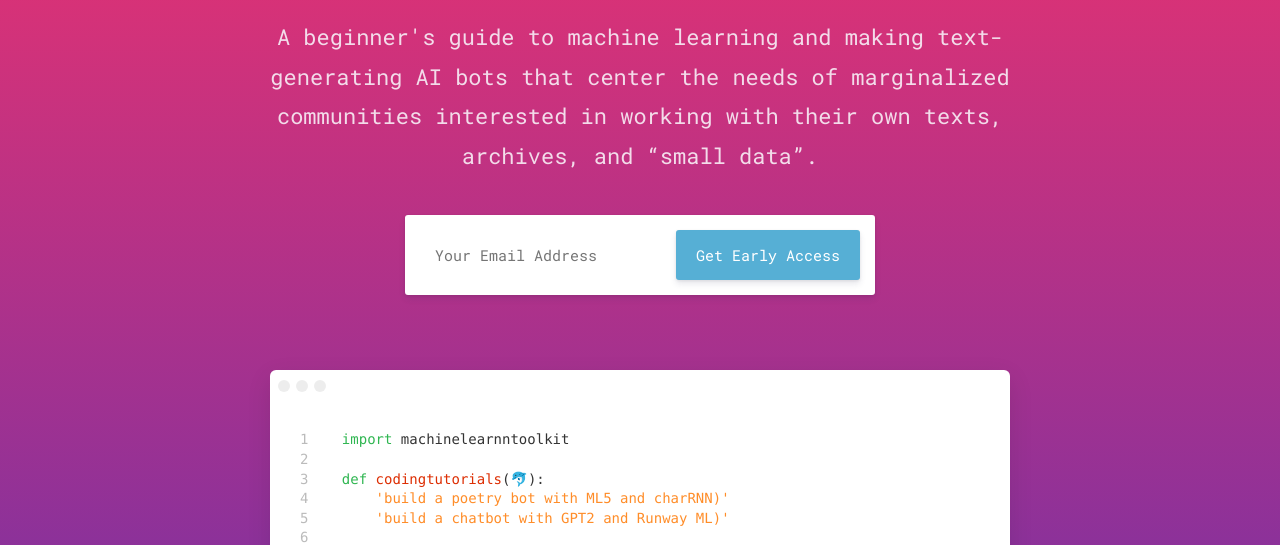
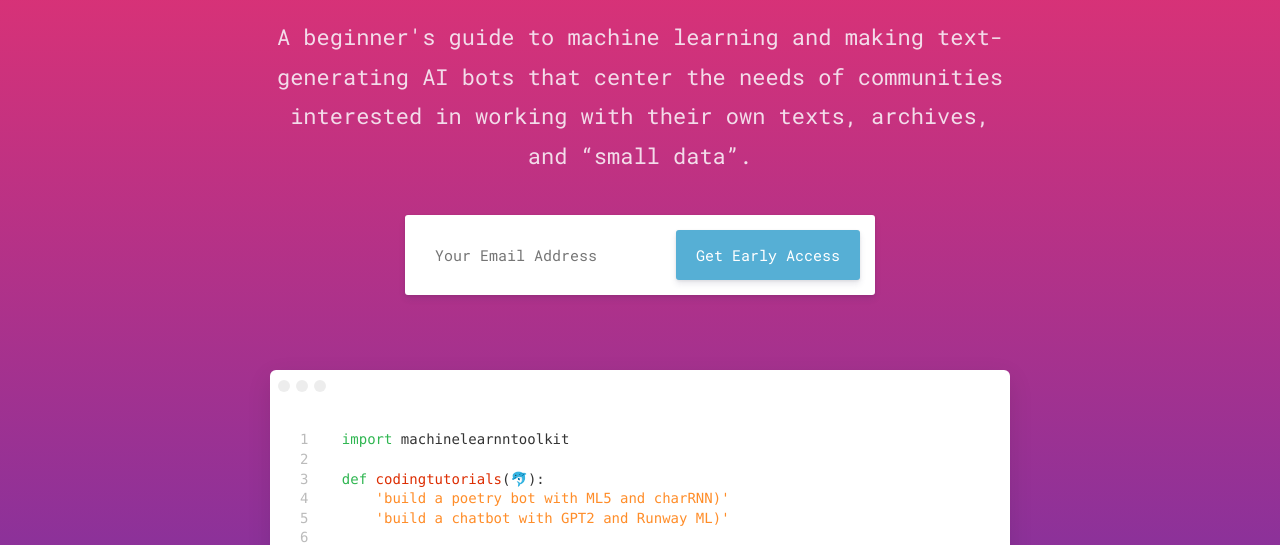
Before and after one commit to kittenlogic/ml5toolkit, a plain HTML site: page index.html in a window 1280 px wide. Shown: the part 250-795 px from the top of the page. Drawn offline with Linux system fonts and the light colour scheme.

Commit message:
updated description again again

```diff
--- a/index.html
+++ b/index.html
@@ -5,7 +5,7 @@
     <title>DIY AI 👽: ML5 Community Starter Toolkit</title>
     <meta charSet="utf-8">
     <meta name="viewport" content="width=device-width,initial-scale=1">
-    <meta name="description" content="A beginner's guide to machine learning and making text-generating AI bots that center the needs of marginalized communities interested in working with their own texts, archives, and “small data”.">
+    <meta name="description" content="A beginner's guide to machine learning and making text-generating AI bots that center the needs of communities interested in working with their own texts, archives, and “small data”.">
     <meta property="og:image" content="">
     <link href="https://fonts.googleapis.com/css?family=Roboto+Mono%7CRoboto:900" rel="stylesheet">
 
@@ -121,7 +121,7 @@
         <div class="container mb40">
           <div class="col-12 text-center">
             <h1 class="heading primary-color launchaco-builder-hoverable">DIY AI: ML5 Community Starter Kit</h1>
-            <h2 class="subheading secondary-color mt20 launchaco-builder-hoverable">A beginner's guide to machine learning and making text-generating AI bots that center the needs of marginalized communities interested in working with their own texts, archives, and “small data”.
+            <h2 class="subheading secondary-color mt20 launchaco-builder-hoverable">A beginner's guide to machine learning and making text-generating AI bots that center the needs of communities interested in working with their own texts, archives, and “small data”.
             </h2>
             <div class="mt40">
               <form action="https://queer.us17.list-manage.com/subscribe/post?u=a08809da261e988a6bb3ba332&amp;id=f8df02ce33" method="post" id="mc-embedded-subscribe-form" name="mc-embedded-subscribe-form" target="_blank" novalidate="novalidate" class="container-sml mailchimp flex mb20"><input type="email" value="" name="EMAIL" id="mce-EMAIL" placeholder="Your Email Address" required="required" class="mailchimp-input mobile-text-center">
```
Also changed, not shown: 1 other file.
